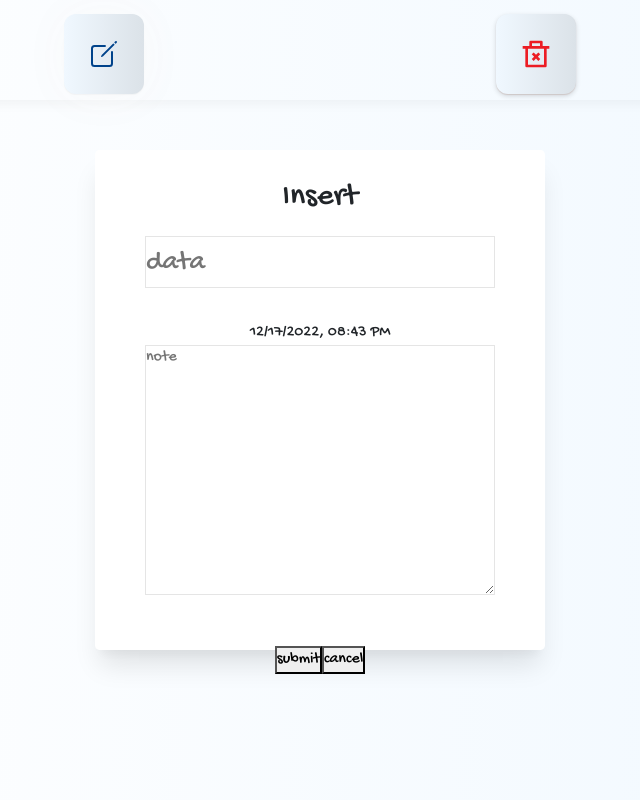
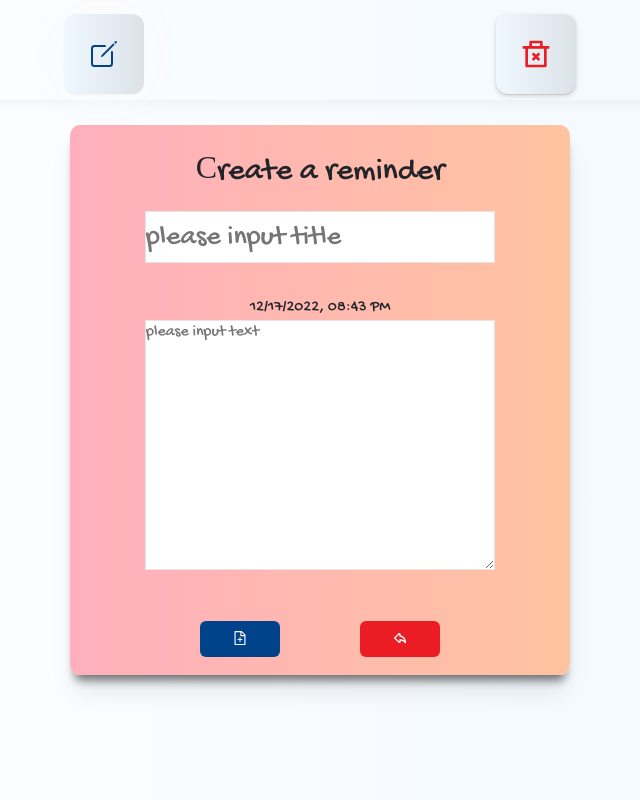
Before and after one commit to DireStraits01/notebook-react, a React (Create React App) app: page / in a window 1280 px wide. Both pictures are taken after a click on the button 424 px from the left and 54 px from the top of the page. Shown: the top 800 px of the page, without its empty margins (320-960 px from the left). Built offline with nearby package versions, Linux system fonts and the light colour scheme.

Commit message:
fix style buttons

```diff
--- a/public/index.html
+++ b/public/index.html
@@ -28,6 +28,6 @@
     <div id="root"></div>
    <footer>
     <br>
-    <p>© 2022 Note™. All Rights Reserved.</p></footer>
+    <p>  &nbsp;&nbsp;&nbsp;© 2022 Note™. All Rights Reserved.</p></footer>
   </body>
 </html>
--- a/src/components/FullCard.jsx
+++ b/src/components/FullCard.jsx
@@ -34,16 +34,8 @@ function FullCard({
   return (
     <>
       <div className={style.main__card}>
-        <div className={style.main__card}>
-          <div className={style.card__title}>
-            <h1>{cardObject.title}</h1>
-          </div>
-          <div className={style.card__body}>
-            <p>{cardObject.text}</p>
-          </div>
-          <div className={style.card__time}>
-            <p>{cardObject.time}</p>
-          </div>
+        <div className={style.main__card__buttons}>
+          <button onClick={handleShow}>delete</button>
           <button onClick={() => SetOpenForUpd(true)}>update</button>
           <UpdateCard
             openForUpd={openForUpd}
@@ -60,7 +52,15 @@ function FullCard({
           >
             close
           </button>
-          <button onClick={handleShow}>delete</button>
+        </div>
+        <div className={style.card__title}>
+          <h1>{cardObject.title}</h1>
+        </div>
+        <div className={style.card__body}>
+          <p>{cardObject.text}</p>
+        </div>
+        <div className={style.card__time}>
+          <p>{cardObject.time}</p>
         </div>
       </div>
 
--- a/src/components/Main.jsx
+++ b/src/components/Main.jsx
@@ -2,6 +2,7 @@ import React, { useState } from 'react';
 import { TiDelete } from 'react-icons/ti';
 import { IoCreateOutline } from 'react-icons/io5';
 import { RiDeleteBin2Line } from 'react-icons/ri';
+import { TiArrowBackOutline } from 'react-icons/ti';
 import style from './Main.module.css';
 import FullCard from './FullCard';
 import Popups from './Popups';
@@ -86,9 +87,9 @@ function Main({
 
                       handleOffClickBack(btnMainCard);
                     }}
-                    className={style.card__button}
+                    className={style.main__card__btnOpen}
                   >
-                    open
+                    read
                   </button>
 
                   <Modal
@@ -98,24 +99,27 @@ function Main({
                     keyboard={false}
                   >
                     <Modal.Header closeButton>
-                      <Modal.Title>Modal title</Modal.Title>
+                      <Modal.Title>
+                        Delete card: {card.title}&nbsp;{card.time}?
+                      </Modal.Title>
                     </Modal.Header>
-                    <Modal.Body>
-                      I will not close if you click outside me. Don't even try
-                      to press escape key.
-                    </Modal.Body>
                     <Modal.Footer>
-                      <Button variant="secondary" onClick={handleClose}>
-                        Close
-                      </Button>
                       <Button
+                        className={style.modal__delete}
                         variant="primary"
                         onClick={() => {
                           removeCard(card);
                           handleClose();
                         }}
                       >
-                        Understood
+                        <RiDeleteBin2Line />
+                      </Button>
+                      <Button
+                        variant="secondary"
+                        className={style.modal__close}
+                        onClick={handleClose}
+                      >
+                        <TiArrowBackOutline />
                       </Button>
                     </Modal.Footer>
                   </Modal>
@@ -144,24 +148,26 @@ function Main({
         keyboard={false}
       >
         <Modal.Header closeButton>
-          <Modal.Title>Modal title</Modal.Title>
+          <Modal.Title>Delete All </Modal.Title>
         </Modal.Header>
-        <Modal.Body>
-          I will not close if you click outside me. Don't even try to press
-          escape key.
-        </Modal.Body>
+        <Modal.Body>Delete all reminders?</Modal.Body>
         <Modal.Footer>
-          <Button variant="secondary" onClick={handleCloseAll}>
-            Close
-          </Button>
           <Button
+            className={style.modal__delete}
             variant="primary"
             onClick={() => {
               removeAllCards();
               handleCloseAll();
             }}
           >
-            Understood
+            <RiDeleteBin2Line />
+          </Button>{' '}
+          <Button
+            variant="secondary"
+            className={style.modal__close}
+            onClick={handleCloseAll}
+          >
+            <TiArrowBackOutline />
           </Button>
         </Modal.Footer>
       </Modal>
--- a/src/components/Main.module.css
+++ b/src/components/Main.module.css
@@ -79,6 +79,7 @@
   border-radius: 2px;
   align-items: flex-end;
   color: #00438b;
+  overflow: scroll;
 }
 
 .main__card::before,
@@ -123,4 +124,22 @@
   right: 0px;
   cursor: pointer;
 }
+.main__card__btnOpen {
+  background-color: #fffdd0;
+  font-size: 1rem !important;
+  border: none !important;
+  color: #00438b;
+}
+
 /*_____________________________________________*/
+
+/*_________________modal_______________________*/
+.modal__delete {
+  background-color: #ec1c24 !important;
+  border: none !important;
+}
+.modal__close {
+  border: none !important;
+
+  background-color: #00438b !important;
+}
--- a/src/components/Popups.jsx
+++ b/src/components/Popups.jsx
@@ -1,5 +1,8 @@
 import style from './Popups.module.css';
 import { useState } from 'react';
+import { TiArrowBackOutline } from 'react-icons/ti';
+import Button from 'react-bootstrap/Button';
+import { AiOutlineFileAdd } from 'react-icons/ai';
 
 function Popups({ open, onCancle, addCard }) {
   const options = {
@@ -27,15 +30,15 @@ function Popups({ open, onCancle, addCard }) {
   return (
     <div className={style.popups__container}>
       <div className={style.head}>
-        <h2>Insert</h2>
+        <h2>Сreate a reminder</h2>
       </div>
 
       <form>
         <div className={style.popups__input}>
           <h3>
             <input
-              placeholder="data"
-              type="text"
+              placeholder="please input title"
+              type="tex`t"
               className={style.popups__title}
               onChange={(e) => setTitle(e.target.value)}
             />
@@ -48,31 +51,36 @@ function Popups({ open, onCancle, addCard }) {
         <div className={style.popups__input}>
           <p>
             <textarea
-              placeholder="note"
+              placeholder="please input text"
               type="text"
               className={style.popups__body}
               onChange={(e) => setText(e.target.value)}
             />
           </p>
         </div>
-        <button
+        <div className={style.popups__buttons}></div>
+        <Button
+          variant="primary"
+          className={style.popus__add}
           type="button"
           onClick={() => {
             addCard(title, text, addDate);
             specialForPop();
           }}
         >
-          submit
-        </button>
-        <button
+          <AiOutlineFileAdd />
+        </Button>
+        <Button
+          variant="secondary"
+          className={style.popus__close}
           type="button"
           onClick={() => {
             onCancle();
             specialForPop();
           }}
         >
-          cancel
-        </button>
+          <TiArrowBackOutline />
+        </Button>
       </form>
     </div>
   );
--- a/src/components/Popups.module.css
+++ b/src/components/Popups.module.css
@@ -1,11 +1,11 @@
 .popups__container {
-  height: 500px;
-  width: 450px;
+  height: 550px;
+  width: 500px;
   padding: 8px;
-  background-color: #fff;
-  border-radius: 1%;
+  background-image: linear-gradient(to right, #ffafbd, #ffc3a0);
+  border-radius: 2%;
   box-shadow: 0 20px 25px -5px rgba(0, 0, 0, 0.1),
-    0 10px 10px -5px rgba(0, 0, 0, 0.04);
+    0 10px 10px -5px rgba(0, 0, 0, 0.53);
   text-align: center;
   position: fixed;
   top: 50%;
@@ -29,3 +29,24 @@
 .popups__body {
   height: 250px;
 }
+
+.popups__buttons {
+  display: flex !important;
+  justify-content: space-around !important;
+  border: none;
+  font-size: 1.5rem;
+  background-color: aquamarine !important;
+}
+
+.popus__close {
+  border: none !important;
+  background-color: #ec1c24 !important;
+  width: 5rem;
+}
+
+.popus__add {
+  border: none !important;
+  background-color: #00438b !important;
+  width: 5rem;
+  margin-right: 5rem;
+}
```
